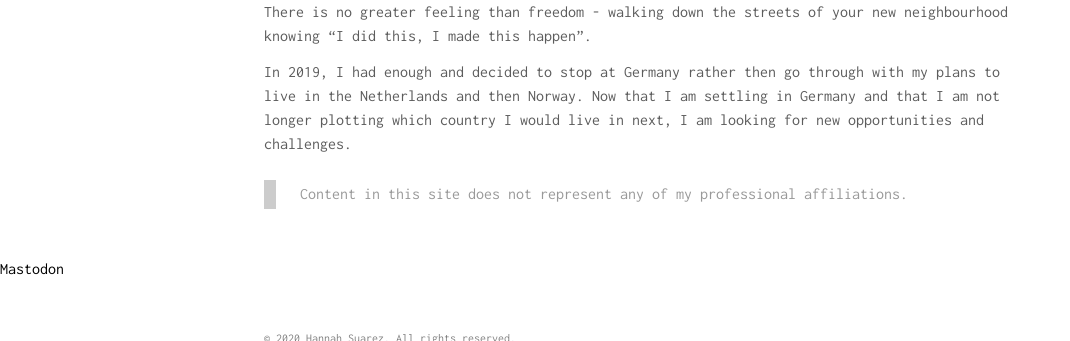
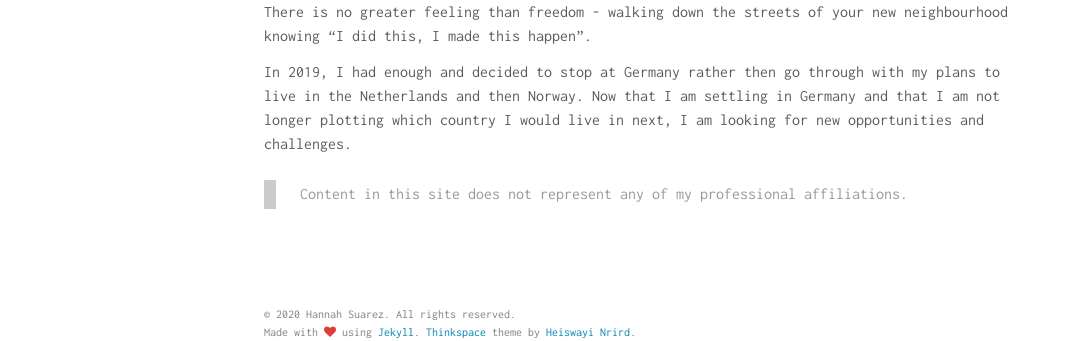
Before and after one commit to HannahSuarez/hannahsuarez.github.io, a Jekyll site: the page built from about.md, in a window 1280 px wide and 900 px high, scrolled down 1423 px, cut to the strip 0-341 px from the top of the window. Shown: the whole strip, without its empty margins (0-1070 px from the left). Built offline with Jekyll 4.4.1, drawn with Linux system fonts in a browser that asks for light colours; nearby versions of some CDN libraries.

Commit message:
Take out link

```diff
--- a/_layouts/page.html
+++ b/_layouts/page.html
@@ -10,4 +10,3 @@ layout: default
     {{ content }}
   </div>
 </article>
-<a rel="me" href="https://infosec.exchange/@superruserr">Mastodon</a>
```
